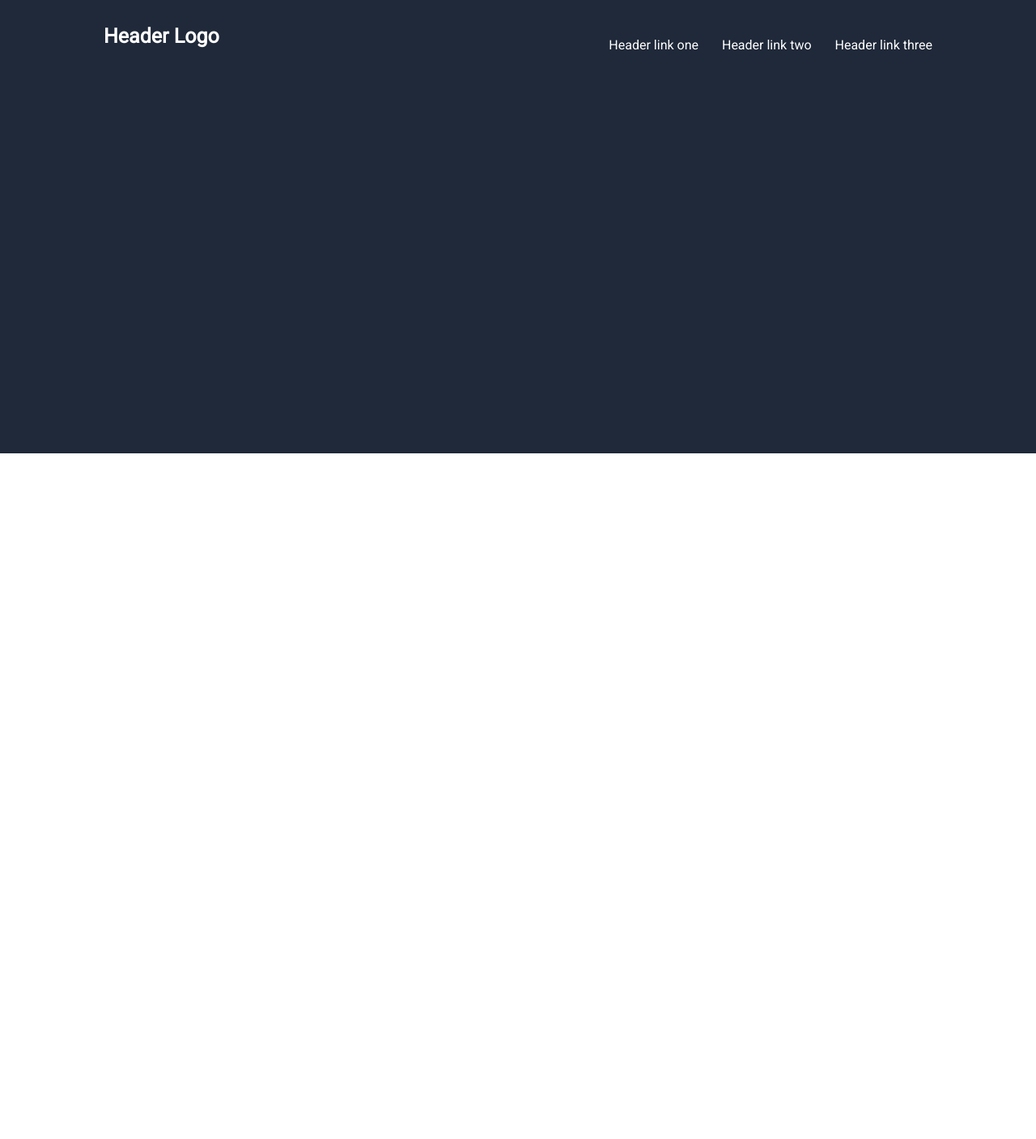
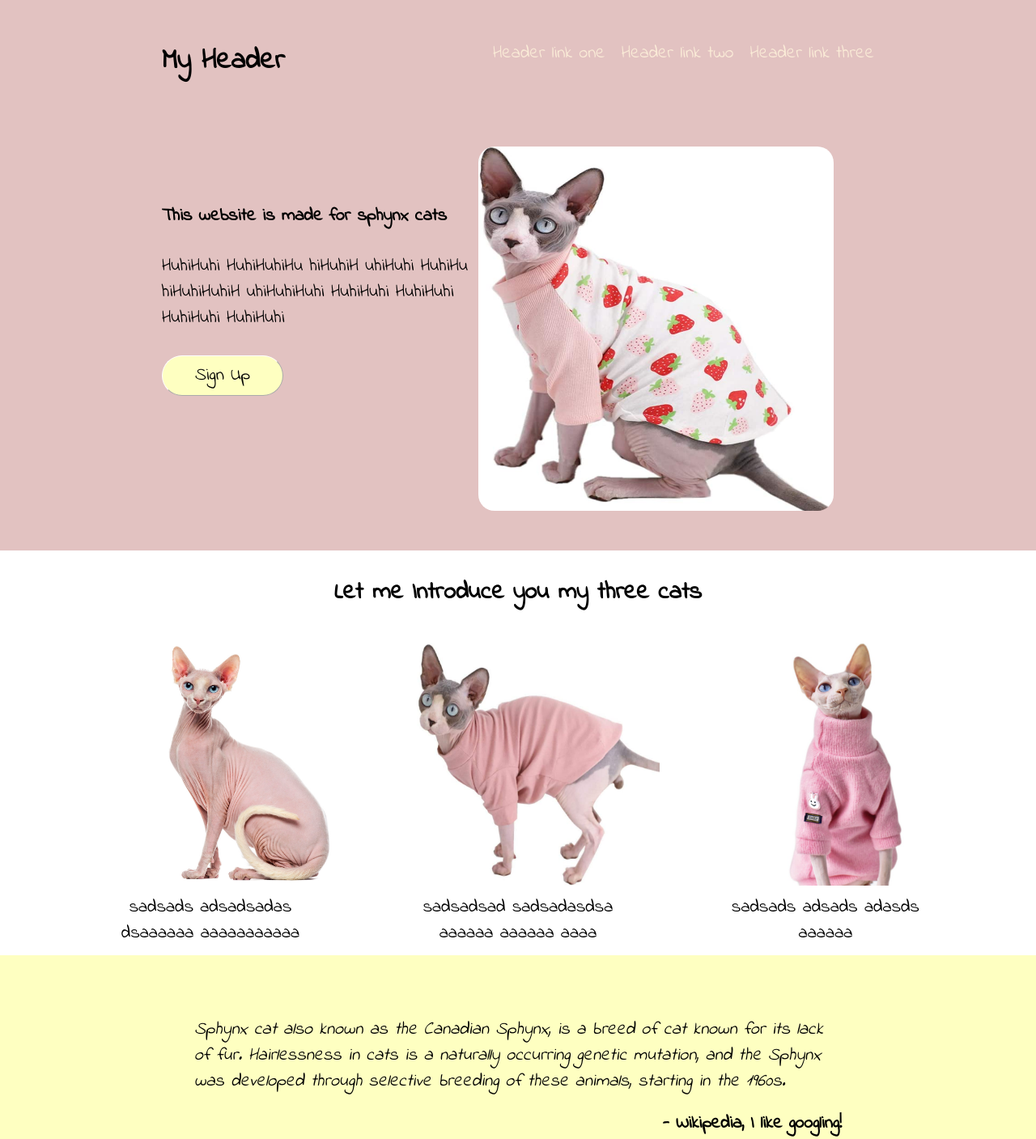
Before and after one commit to marinosgm/Landing-Page, a plain HTML site: page index.html in a window 1280 px wide. Shown: the top 1407 px of the page at 81% size. Before the commit the page ends 800 px from the top, so only its background shows below. Drawn offline with Linux system fonts and the light colour scheme; files whose address does not match are found by name.

Commit message:
end of project

```diff
--- a/index.html
+++ b/index.html
@@ -5,31 +5,106 @@
     <meta http-equiv="X-UA-Compatible" content="IE=edge">
     <meta name="viewport" content="width=device-width, initial-scale=1.0">
     <title>Landing-Page Project</title>
-    <link href='https://fonts.googleapis.com/css?family=Roboto' rel='stylesheet'>
+    <link rel="preconnect" href="https://fonts.googleapis.com">
+    <link rel="preconnect" href="https://fonts.gstatic.com" crossorigin>
+    <link href="https://fonts.googleapis.com/css2?family=Indie+Flower&display=swap" rel="stylesheet">
 </head>
 
 <link rel="stylesheet" href="style.css">
 
 
 <body>
-    <div class="container">
 
-     <section class="Header">
 
-        <div class="hlogo">Header Logo</div>
+     <header class="Header">
+
+
+
         <nav>
+            <div class="logo">My Header</div>
             <ul class="nav_links"style="list-style: none;">
-                <li><a style="text-decoration: none;"> Header link one</a></li>
-                <li><a style="text-decoration: none;"> Header link two</a></li>
-                <li><a style="text-decoration: none;"> Header link three</a></li>
+                <li><a href="#"> </a> Header link one</a></li>
+                <li><a href="#"> </a> Header link two</a></li>
+                <li><a href="#"> </a> Header link three</a></li>
             </ul>
-
 
         </nav>
 
+        <div class="container1">
+           <div class="part2">
+              <h3>This website is made for sphynx cats</h3>
+              <p>HuhiHuhi HuhiHuhiHu hiHuhiH uhiHuhi
+              HuhiHu hiHuhiHuhiH uhiHuhiHuhi HuhiHuhi  HuhiHuhi HuhiHuhi HuhiHuhi</p>
+              <button class="Signup">Sign Up</button>
+
+          </div>
+
+           <img class="huhi"src="/home/marinos/Desktop/repos/Landing-Page/imgs/516Kj4g3xQL._AC_SL1000_.jpg">
+
+        </div>
+
+    </header>
+
+    <section class="introduction">
+    <h1 class="intro">Let me Introduce you my three cats</h1>
+
+    <div class="container2">
+
+       <div class="box">
+
+            <img class="lili" src="/home/marinos/Desktop/repos/Landing-Page/imgs/Sphynx.jpg">
+            <div class="text"> sadsads adsadsadas dsaaaaaa aaaaaaaaaaa</div>
+
+
+
+        </div>
+
+        <div class="box">
+
+            <img class="rodolfo" src="/home/marinos/Desktop/repos/Landing-Page/imgs/51shStdlnOL._AC_SL1000_.jpg">
+            <div class="text"> sadsadsad sadsadasdsa aaaaaa aaaaaa aaaa</div>
+
+        </div>
+
+        <div class="box">
+
+         <img class="Huhi" src="/home/marinos/Desktop/repos/Landing-Page/imgs/Sphynx-Cat-with-Sweater-Hairless-Cat-In-Sweater-Pink-Simple-Sweater-1.jpg">
+         <div class="text"> sadsads adsads adasds aaaaaa</div>
+
+        </div>
+
+    </div>
 
 
     </section>
-</div>
+
+    <section class="cats">
+        <div class="container3">
+
+            <div class="par"><em> Sphynx cat also known as the Canadian Sphynx, is a breed of cat known for its lack of fur. Hairlessness in cats is a naturally occurring genetic mutation, and the Sphynx was developed through selective breeding of these animals, starting in the 1960s.</em></div>
+            <div class="author">- Wikipedia, I like googling!</div>
+        </div>
+
+    </section>
+
+    <section class="sign">
+        <div class="container4">
+            <div class="text1"><h2>Call to action. It's time!!</h2>
+            <p>Please click the Sign up button to support the site!</p>
+            </div>
+            <button class="btn">Sign up</button>
+
+        </div>
+    </section>
+
+    <footer>
+
+<p>Copyright © The Odin project 2022</p>
+    </footer>
+
+
+
+
 </body>
+
 </html>
--- a/style.css
+++ b/style.css
@@ -1,31 +1,203 @@
-body{
+*{
     margin:0;
     padding: 0;
-    font-family: 'Roboto';
-    color: white;
+    font-family: 'Indie Flower', cursive;
+    font-size: 22px;
 }
 .Header{
-    display: flex;
-    height: 500px;
-    width: auto;
-    background-color: #1F2939;
-    padding: 30px 10%;
-    justify-content: flex-end;
+
+    height: 680px;
+    width: 100%;
+    background-color: #e2c2c1;
+
+
+
 
 }
 
-.hlogo{
-
-    color: white;
-    font-size: 25px;
-    font-weight: bold;
-    margin-right: auto;
+nav{
+    display: flex;
+   justify-content: flex-end;
 
 }
 
- .nav_links li {
 
-display: inline-block;
-padding-left: 25px;
-cursor: pointer;
+
+nav ul{
+
+    display: flex;
+    cursor: pointer;
+    gap: 20px;
+    margin-right: 200px;
+    margin-top: 50px;
+    color: antiquewhite;
+
+
+    }
+
+  .logo{
+
+
+    font-size: 35px;
+    font-weight: bold;
+    margin-right: auto;
+    margin-left: 200px;
+    margin-top: 50px;
+
+
 }
+
+.container1{
+    display: flex;
+    justify-content: space-between;
+
+}
+
+.part2{
+    display: flex;
+    flex-direction: column;
+    width: 400px;
+    height: 300px;
+    margin-top: 150px;
+    margin-left: 200px;
+    margin-right: auto;
+    gap: 30px;
+
+
+}
+
+
+.Signup{
+    background-color: #feffc1;
+    height: 50px;
+    width: 150px;
+    border-radius: 40px;
+    cursor: pointer;
+    border-width: 1px;
+    border-color: white;
+
+}
+
+.huhi{
+
+    height: 450px;
+    width:  450px;
+    margin-top: 80px;
+    margin-right: 250px;
+    border-radius: 20px;
+
+
+}
+
+
+.introduction{
+
+color: black;
+    height: 500px;
+    width: 100%;
+    background-color:white ;
+    text-align: center;
+}
+
+
+
+
+.container2{
+    display: flex;
+    justify-content: center;
+    gap: 130px;
+    margin-top: 40px;
+
+
+}
+.box{
+
+    max-width: 250px;
+
+}
+.lili,.Huhi,.rodolfo{
+    height: 300px;
+    width: 300px;
+    border-radius: 20px;
+
+}
+
+.intro{
+
+    text-align: center;
+    align-items: center;
+    font-size: 30px;
+    padding-top: 30px;
+
+}
+
+   .cats{
+    background-color: #feffc1;
+    height: 300px;
+    width: 100%;
+    display: flex;
+    justify-content: center;
+    align-items: center;
+
+   }
+
+   .container3{
+    display: flex;
+    flex-direction: column;
+    gap: 20px;
+   }
+
+   .par{
+    max-width: 800px;
+   }
+
+   .author{
+    font-weight:bold;
+    text-align: right;
+
+
+   }
+
+   .sign{
+background-color: white;
+display: flex;
+height: 280px;
+width: 100%;
+justify-content: center;
+align-items: center;
+   }
+
+   .container4{
+
+    background-color: #e2c2c1;
+    height: 100px;
+    width: 800px;
+    border-radius: 20px;
+    display: flex;
+    justify-content: space-between;
+    align-items: center;
+
+
+
+   }
+ .btn{
+    width: 150px;
+    height: 50px;
+    border-radius: 10px;
+    margin-right: 50px
+ }
+
+ .text1{
+    margin-left: 50px;
+ }
+
+ footer{
+    display: flex;
+    background-color: #e2c2c1;
+    height: 70px;
+    align-items: center;
+    justify-content: center;
+
+
+
+ }
```
Also changed, not shown: imgs/516Kj4g3xQL._AC_SL1000_-removebg-preview.png (added), imgs/516Kj4g3xQL._AC_SL1000_.jpg (added), imgs/51shStdlnOL._AC_SL1000_.jpg (added), imgs/Sphynx-Cat-with-Sweater-Hairless-Cat-In-Sweater-Pink-Simple-Sweater-1.jpg (added), imgs/Sphynx.jpg (added).
